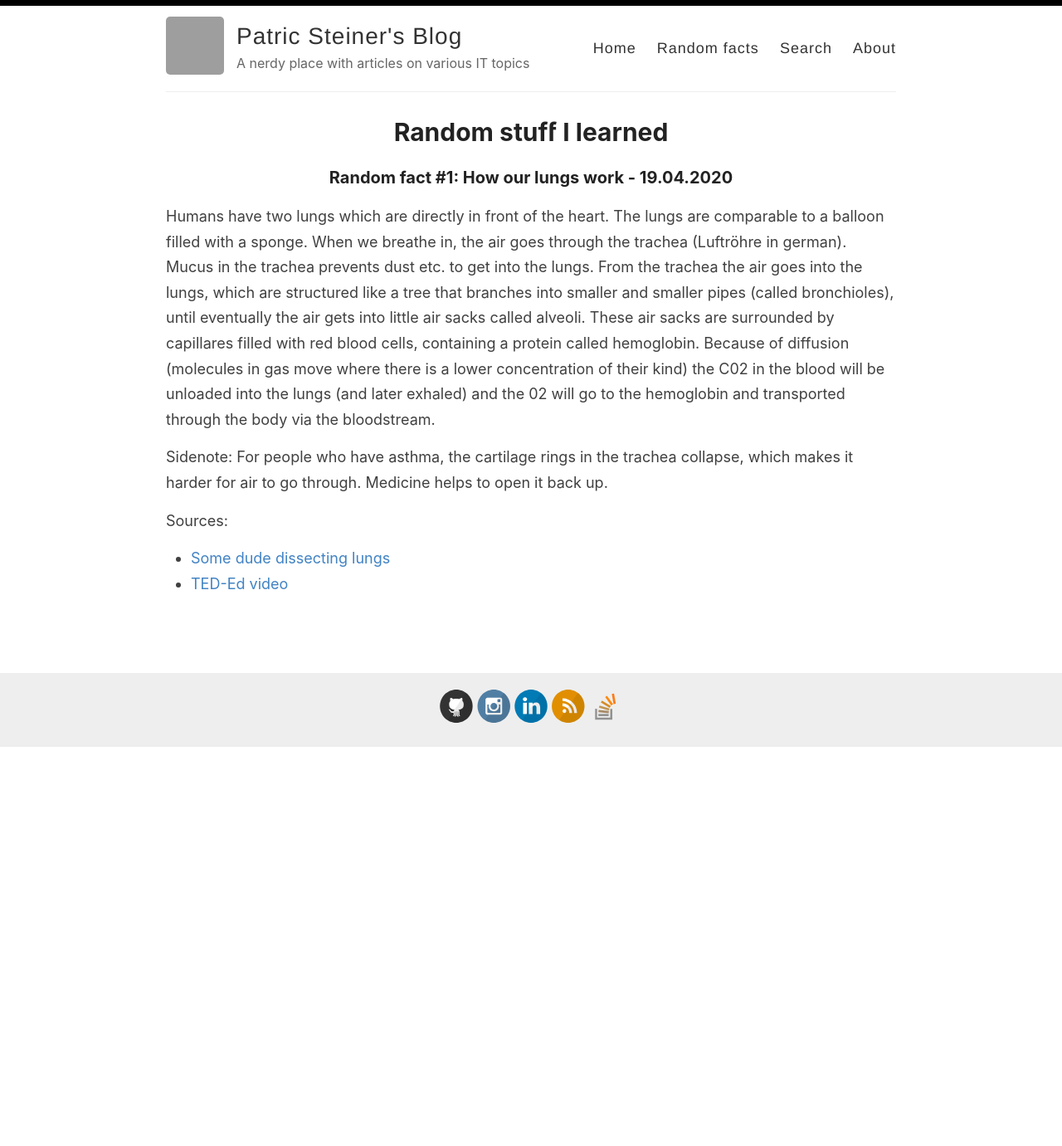
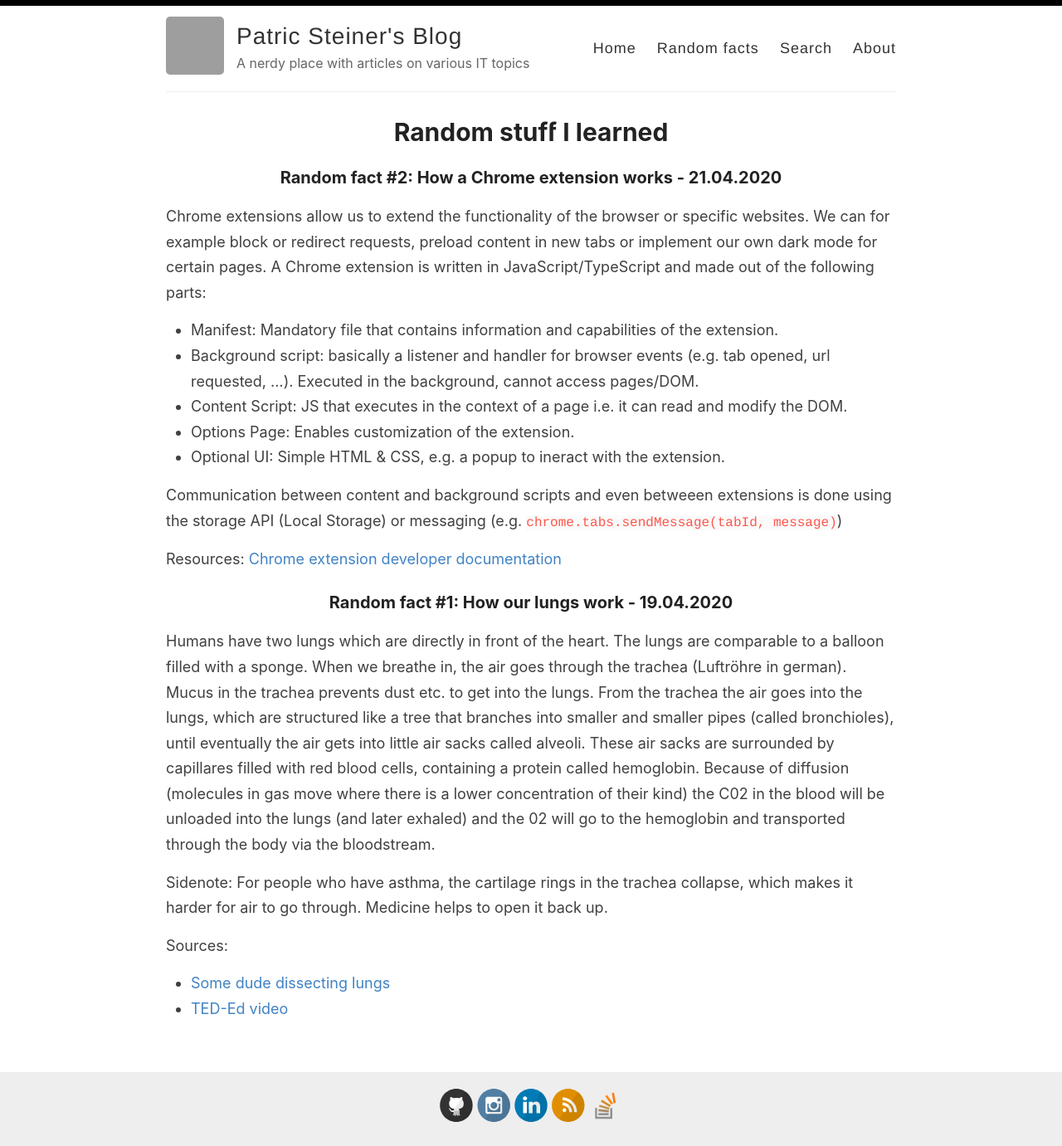
Before and after one commit to patricsteiner/patricsteiner.github.io, a Jekyll site: the page built from _pages/randomfacts.md, in a window 1280 px wide. Shown: the whole page at 83% size. Built offline with Jekyll 4.4.1, drawn with Linux system fonts in a browser that asks for light colours; before the commit the page ends 901 px from its top, so only the background shows below that; grey boxes are pictures that could not be loaded.

Commit message:
Update randomfacts.md

```diff
--- a/_pages/randomfacts.md
+++ b/_pages/randomfacts.md
@@ -3,6 +3,22 @@ layout: page
 title: Random stuff I learned
 permalink: /randomfacts/
 ---
+
+### Random fact #2: How a Chrome extension works - 21.04.2020
+Chrome extensions allow us to extend the functionality of the browser or specific websites. We can for example block or redirect requests, preload content in new tabs or implement our own dark mode for certain pages. A Chrome extension is written in JavaScript/TypeScript and made out of the following parts:
+
+- Manifest: Mandatory file that contains information and capabilities of the extension.
+- Background script: basically a listener and handler for browser events (e.g. tab opened, url requested, ...). Executed in the background, cannot access pages/DOM.
+- Content Script: JS that executes in the context of a page i.e. it can read and modify the DOM.
+- Options Page: Enables customization of the extension.
+- Optional UI: Simple HTML & CSS, e.g. a popup to ineract with the extension.
+
+Communication between content and background scripts and even betweeen extensions is done using the storage API (Local Storage) or messaging (e.g. `chrome.tabs.sendMessage(tabId, message)`)
+
+Resources: [Chrome extension developer documentation](https://developer.chrome.com/extensions/overview)
+
+
+
 
 ### Random fact #1: How our lungs work - 19.04.2020
 Humans have two lungs which are directly in front of the heart. The lungs are comparable to a balloon filled with a sponge. When we breathe in, the air goes through the trachea (Luftröhre in german). Mucus in the trachea prevents dust etc. to get into the lungs. From the trachea the air goes into the lungs, which are structured like a tree that branches into smaller and smaller pipes (called bronchioles), until eventually the air gets into little air sacks called alveoli. These air sacks are surrounded by capillares filled with red blood cells, containing a protein called hemoglobin. Because of diffusion (molecules in gas move where there is a lower concentration of their kind) the C02 in the blood will be unloaded into the lungs (and later exhaled) and the 02 will go to the hemoglobin and transported through the body via the bloodstream.
```
